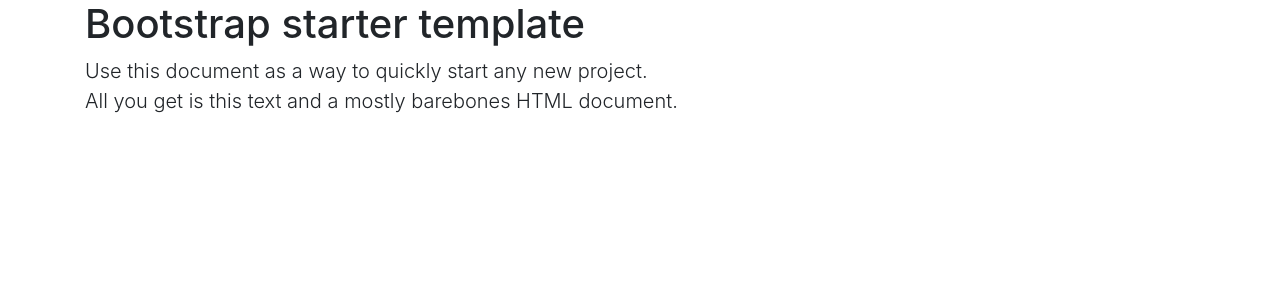
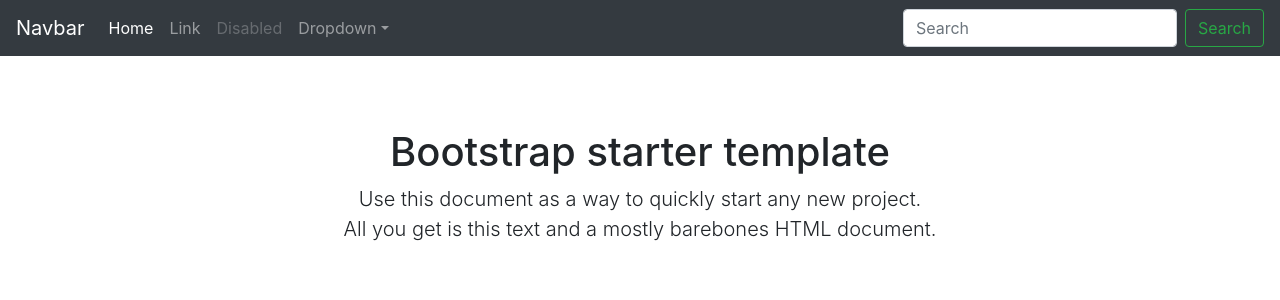
Before and after one commit to kkulewski/geoloc-app, an Angular app: page / in a window 1280 px wide. Shown: the top 300 px of the page. Built offline with nearby package versions, Linux system fonts and the light colour scheme.

Commit message:
Add angular navbar

```diff
--- a/src/app/app.component.html
+++ b/src/app/app.component.html
@@ -1,4 +1,5 @@
 <!--The content below is only a placeholder and can be replaced.-->
+<app-navbar></app-navbar>
 <div class="container">
   <div class="starter-template">
       <h1>Bootstrap starter template</h1>
--- a/src/app/app.module.ts
+++ b/src/app/app.module.ts
@@ -3,11 +3,13 @@
 
 
 import { AppComponent } from './app.component';
+import { NavbarComponent } from './navbar/navbar.component';
 
 
 @NgModule({
   declarations: [
-    AppComponent
+    AppComponent,
+    NavbarComponent
   ],
   imports: [
     BrowserModule
--- /dev/null
+++ b/src/app/navbar/navbar.component.html
@@ -0,0 +1,31 @@
+<nav class="navbar navbar-expand-md navbar-dark bg-dark fixed-top">
+  <a class="navbar-brand" href="#">Navbar</a>
+  <button class="navbar-toggler" type="button" data-toggle="collapse" data-target="#navbarsExampleDefault" aria-controls="navbarsExampleDefault" aria-expanded="false" aria-label="Toggle navigation">
+    <span class="navbar-toggler-icon"></span>
+  </button>
+  <div class="collapse navbar-collapse" id="navbarsExampleDefault">
+    <ul class="navbar-nav mr-auto">
+      <li class="nav-item active">
+        <a class="nav-link" href="#">Home <span class="sr-only">(current)</span></a>
+      </li>
+      <li class="nav-item">
+        <a class="nav-link" href="#">Link</a>
+      </li>
+      <li class="nav-item">
+        <a class="nav-link disabled" href="#">Disabled</a>
+      </li>
+      <li class="nav-item dropdown">
+        <a class="nav-link dropdown-toggle" href="#" id="dropdown01" data-toggle="dropdown" aria-haspopup="true" aria-expanded="false">Dropdown</a>
+        <div class="dropdown-menu" aria-labelledby="dropdown01">
+          <a class="dropdown-item" href="#">Action</a>
+          <a class="dropdown-item" href="#">Another action</a>
+          <a class="dropdown-item" href="#">Something else here</a>
+        </div>
+      </li>
+    </ul>
+    <form class="form-inline my-2 my-lg-0">
+      <input class="form-control mr-sm-2" type="text" placeholder="Search" aria-label="Search">
+      <button class="btn btn-outline-success my-2 my-sm-0" type="submit">Search</button>
+    </form>
+  </div>
+</nav>
--- /dev/null
+++ b/src/app/navbar/navbar.component.ts
@@ -0,0 +1,15 @@
+import { Component, OnInit } from '@angular/core';
+
+@Component({
+  selector: 'app-navbar',
+  templateUrl: './navbar.component.html',
+  styleUrls: ['./navbar.component.css']
+})
+export class NavbarComponent implements OnInit {
+
+  constructor() { }
+
+  ngOnInit() {
+  }
+
+}
--- a/src/styles.css
+++ b/src/styles.css
@@ -1,2 +1,10 @@
 /* You can add global styles to this file, and also import other style files */
-@import "~bootstrap/dist/css/bootstrap.css"
+@import "~bootstrap/dist/css/bootstrap.css";
+
+body {
+    padding-top: 80px;
+ }
+ .starter-template {
+     padding: 3rem 1.5rem;
+     text-align: center;
+ }
```
Also changed, not shown: src/app/navbar/navbar.component.css (added), 1 other file (tests, documents, lock files or other folders).
